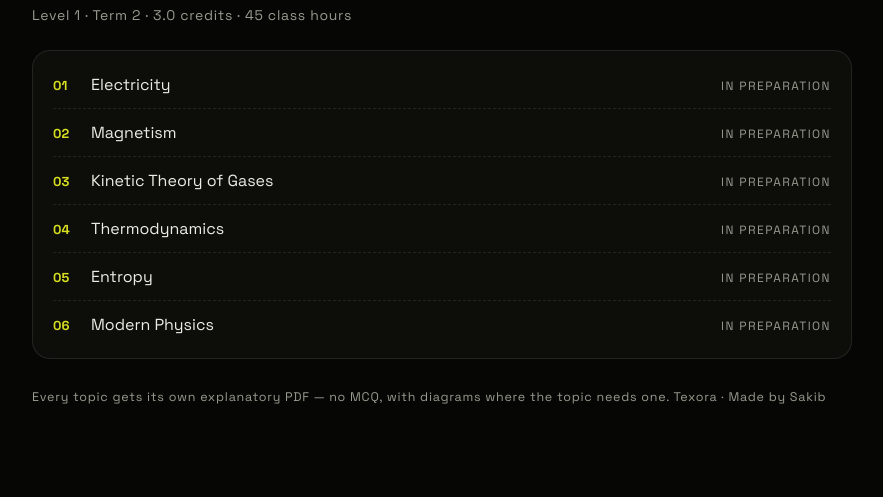
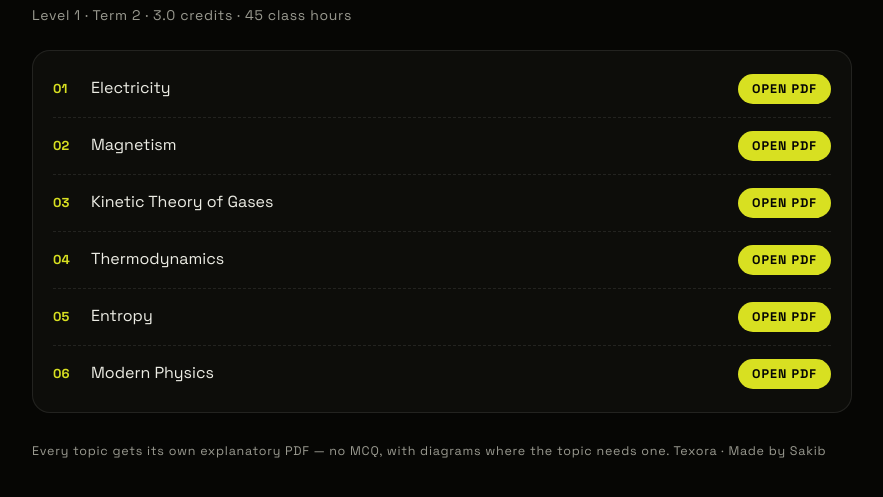
Before and after one commit to sakibhasan286116/texora, a plain HTML site: page courses/phy-1203.html in a window 1280 px wide. Shown: the part 189-686 px from the top of the page, without its empty margins (198-1081 px from the left). Drawn offline with nearby package versions, Linux system fonts and the light colour scheme.

Commit message:
Link all 6 PHY-1203 topic PDFs on the course page

```diff
--- a/courses/phy-1203.html
+++ b/courses/phy-1203.html
@@ -31,12 +31,12 @@ a.pdf{margin-left:auto;flex:none;background:var(--neon);color:#050505;font-weigh
 <h1>Physics-II</h1>
 <div class="meta">Level 1 · Term 2 · 3.0 credits · 45 class hours</div>
 <div class="panel">
-<div class="row"><span class="num">01</span><span class="ttl">Electricity</span><span class="st">In preparation</span></div>
-<div class="row"><span class="num">02</span><span class="ttl">Magnetism</span><span class="st">In preparation</span></div>
-<div class="row"><span class="num">03</span><span class="ttl">Kinetic Theory of Gases</span><span class="st">In preparation</span></div>
-<div class="row"><span class="num">04</span><span class="ttl">Thermodynamics</span><span class="st">In preparation</span></div>
-<div class="row"><span class="num">05</span><span class="ttl">Entropy</span><span class="st">In preparation</span></div>
-<div class="row"><span class="num">06</span><span class="ttl">Modern Physics</span><span class="st">In preparation</span></div>
+<div class="row"><span class="num">01</span><span class="ttl">Electricity</span><a class="pdf" href="../notes/phy-1203/electricity.pdf" target="_blank" rel="noopener">Open PDF</a></div>
+<div class="row"><span class="num">02</span><span class="ttl">Magnetism</span><a class="pdf" href="../notes/phy-1203/magnetism.pdf" target="_blank" rel="noopener">Open PDF</a></div>
+<div class="row"><span class="num">03</span><span class="ttl">Kinetic Theory of Gases</span><a class="pdf" href="../notes/phy-1203/kinetic-theory-of-gases.pdf" target="_blank" rel="noopener">Open PDF</a></div>
+<div class="row"><span class="num">04</span><span class="ttl">Thermodynamics</span><a class="pdf" href="../notes/phy-1203/thermodynamics.pdf" target="_blank" rel="noopener">Open PDF</a></div>
+<div class="row"><span class="num">05</span><span class="ttl">Entropy</span><a class="pdf" href="../notes/phy-1203/entropy.pdf" target="_blank" rel="noopener">Open PDF</a></div>
+<div class="row"><span class="num">06</span><span class="ttl">Modern Physics</span><a class="pdf" href="../notes/phy-1203/modern-physics.pdf" target="_blank" rel="noopener">Open PDF</a></div>
 
 </div>
 <p class="foot">Every topic gets its own explanatory PDF — no MCQ, with diagrams where the topic needs one. Texora · Made by Sakib</p>
```
